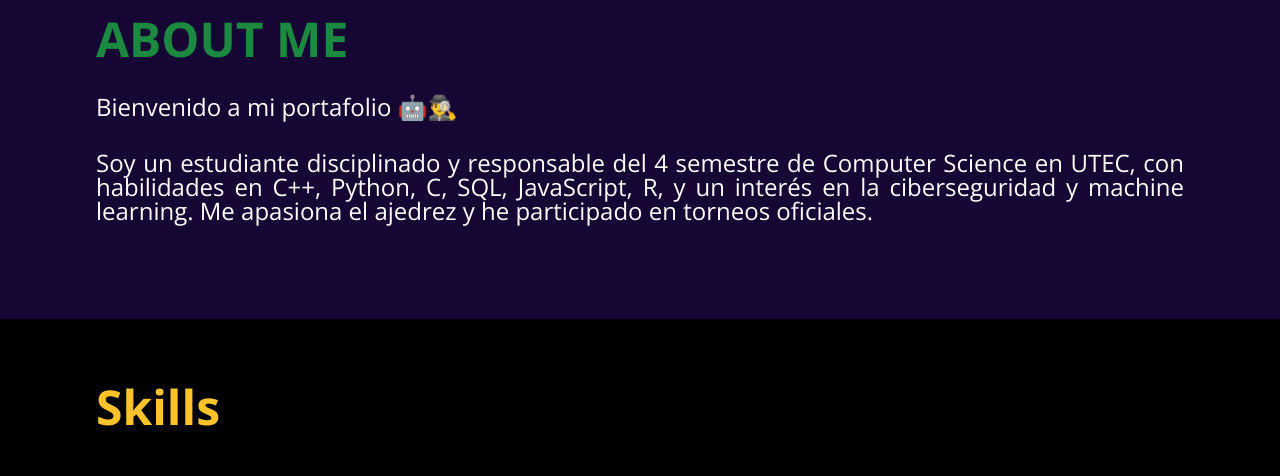
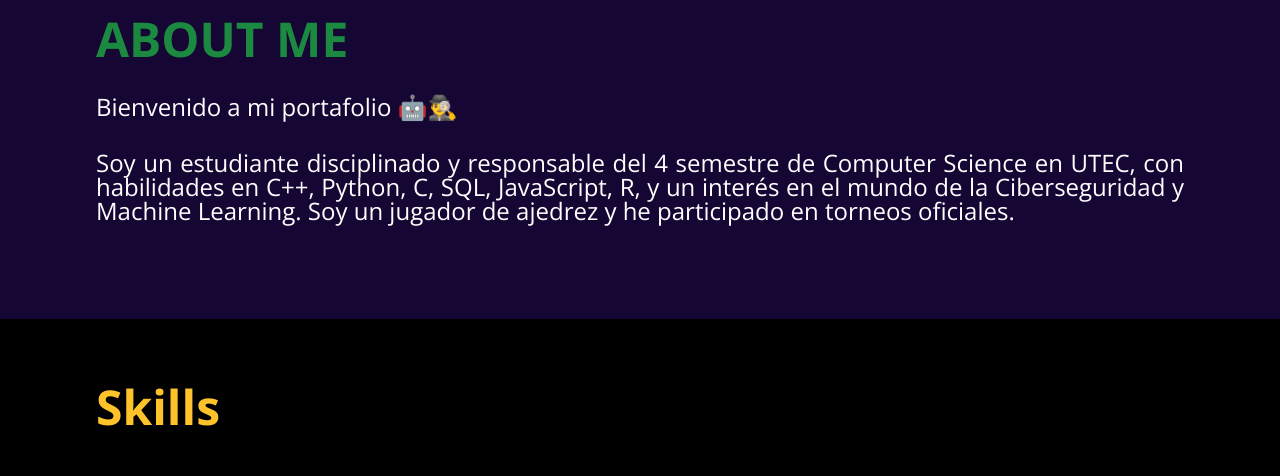
Before and after one commit to OmarUTEC/portafolio, a plain HTML site: page index.html in a window 1280 px wide. Shown: the part 1100-1576 px from the top of the page. Drawn offline with nearby package versions, Linux system fonts and the light colour scheme.

Commit message:
update portafolio

```diff
--- a/index.html
+++ b/index.html
@@ -95,7 +95,7 @@
         <div class="about__container">
             <h3 class="about__title">ABOUT ME</h3>
             <p class="about__paragraph">Bienvenido a mi portafolio 🤖🕵️‍♂️</p>
-            <p class="about__paragraph">Soy un estudiante disciplinado y responsable del 4 semestre de Computer Science en UTEC, con habilidades en C++, Python, C, SQL, JavaScript, R, y un interés en la ciberseguridad y machine learning. Me apasiona el ajedrez y he participado en torneos oficiales.
+            <p class="about__paragraph">Soy un estudiante disciplinado y responsable del 4 semestre de Computer Science en UTEC, con habilidades en C++, Python, C, SQL, JavaScript, R, y un interés en el mundo de la Ciberseguridad y Machine Learning. Soy un jugador de ajedrez y he participado en torneos oficiales.
             </p>
         </div>
     </section>
```
